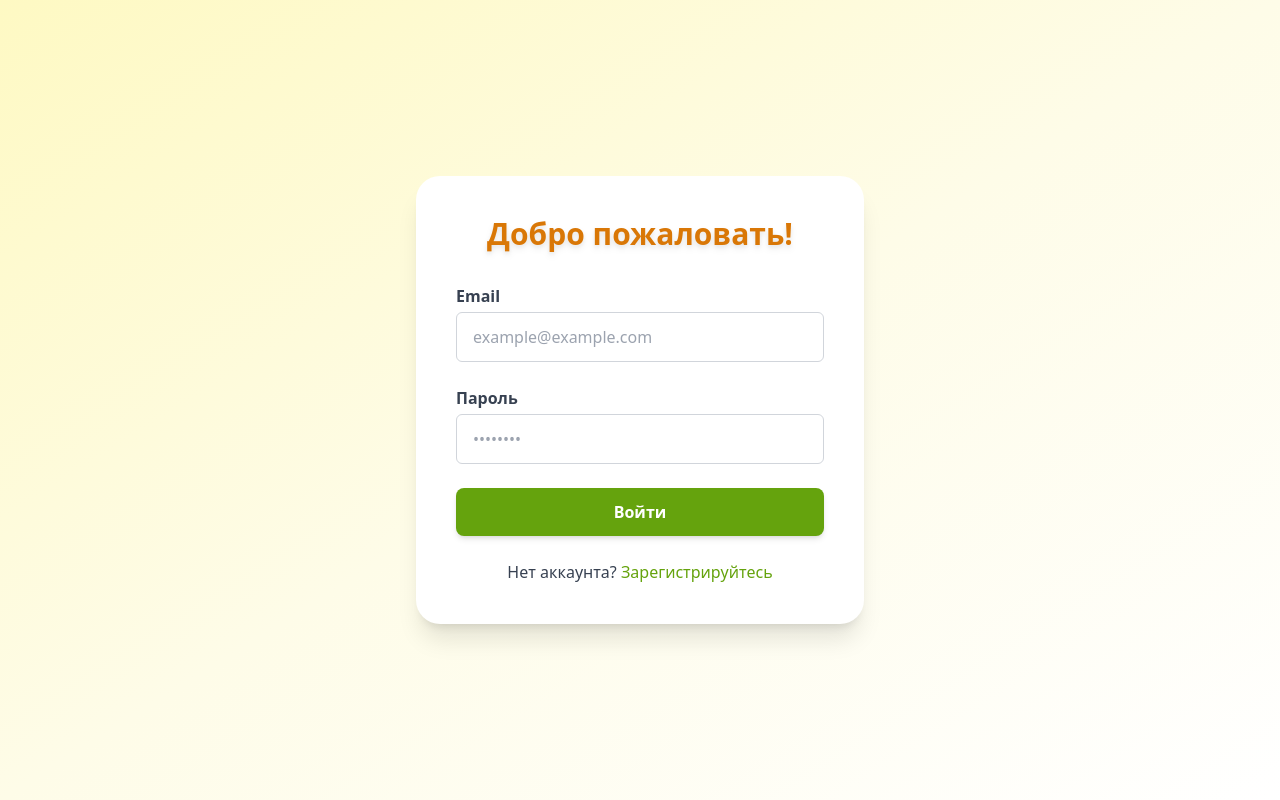
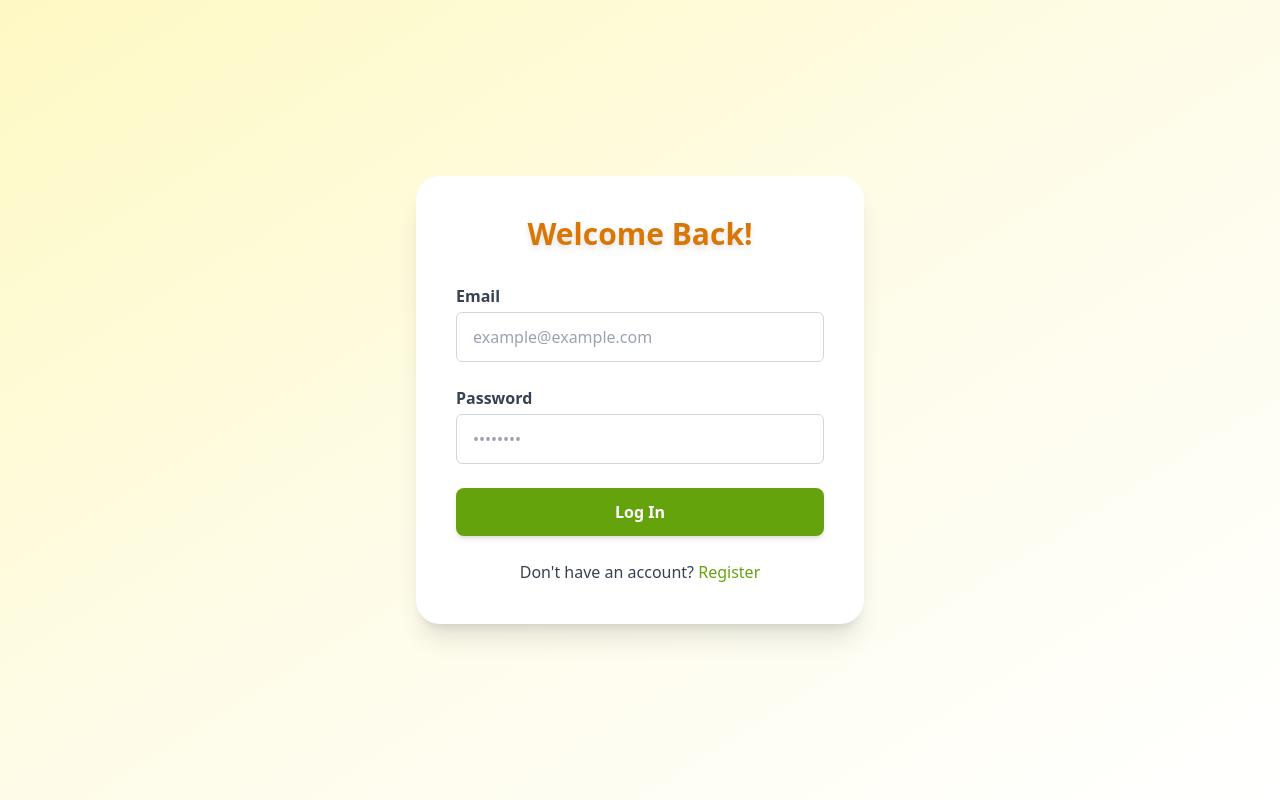
Before and after one commit to MishaKompaniec/recipe-fe, a React (Vite) app: page /auth in a window 1280 px wide. Built offline with nearby package versions, Linux system fonts and the light colour scheme.

Commit message:
fix login

```diff
--- a/src/page/auth/index.tsx
+++ b/src/page/auth/index.tsx
@@ -1,11 +1,11 @@
-import React, { useState } from 'react';
+import { useState, type FC, type FormEvent } from 'react';
 import {
   useLoginMutation,
   useRegisterMutation,
 } from '../../store/services/api';
 import { useNavigate } from 'react-router-dom';
 
-const AuthPage: React.FC = () => {
+const AuthPage: FC = () => {
   const navigate = useNavigate();
   const [formType, setFormType] = useState<'login' | 'register'>('login');
   const [email, setEmail] = useState('');
@@ -24,11 +24,11 @@ const AuthPage: React.FC = () => {
     setConfirmPassword('');
   };
 
-  const handleSubmit = async (e: React.FormEvent) => {
+  const handleSubmit = async (e: FormEvent) => {
     e.preventDefault();
 
     if (formType === 'register' && password !== confirmPassword) {
-      alert('Пароли не совпадают');
+      alert('Passwords do not match');
       return;
     }
 
@@ -36,7 +36,8 @@ const AuthPage: React.FC = () => {
       if (formType === 'login') {
         const result = await login({ email, password }).unwrap();
         localStorage.setItem('token', result.access_token);
-        navigate('/');
+
+        navigate('/', { replace: false });
       } else {
         await register({ email, password }).unwrap();
         setFormType('login');
@@ -46,8 +47,7 @@ const AuthPage: React.FC = () => {
       }
     } catch (error: any) {
       alert(
-        'Ошибка: ' +
-          (error.data?.message || error.error || 'Неизвестная ошибка')
+        'Error: ' + (error.data?.message || error.error || 'Unknown error')
       );
     }
   };
@@ -56,7 +56,7 @@ const AuthPage: React.FC = () => {
     <div className='min-h-screen bg-gradient-to-br from-yellow-100 via-yellow-50 to-white flex items-center justify-center px-4 py-12'>
       <div className='bg-white rounded-3xl shadow-xl w-full max-w-md p-10'>
         <h2 className='text-3xl font-extrabold mb-8 text-center text-amber-600 drop-shadow-md'>
-          {formType === 'login' ? 'Добро пожаловать!' : 'Создайте аккаунт'}
+          {formType === 'login' ? 'Welcome Back!' : 'Create an Account'}
         </h2>
 
         <form onSubmit={handleSubmit} className='space-y-6'>
@@ -81,7 +81,7 @@ const AuthPage: React.FC = () => {
 
           <label htmlFor='password' className='block'>
             <span className='text-gray-700 font-semibold mb-1 block'>
-              Пароль
+              Password
             </span>
             <input
               id='password'
@@ -103,7 +103,7 @@ const AuthPage: React.FC = () => {
           {formType === 'register' && (
             <label htmlFor='confirmPassword' className='block'>
               <span className='text-gray-700 font-semibold mb-1 block'>
-                Подтверждение пароля
+                Confirm Password
               </span>
               <input
                 id='confirmPassword'
@@ -127,17 +127,19 @@ const AuthPage: React.FC = () => {
             className='w-full bg-lime-600 hover:bg-lime-700 text-white font-bold py-3 rounded-lg shadow-md
              transition-colors duration-200 disabled:opacity-50 disabled:cursor-not-allowed'
           >
-            {formType === 'login' ? 'Войти' : 'Зарегистрироваться'}
+            {formType === 'login' ? 'Log In' : 'Register'}
           </button>
         </form>
 
         <p className='mt-6 text-center text-gray-700 font-medium select-none'>
-          {formType === 'login' ? 'Нет аккаунта?' : 'Уже есть аккаунт?'}{' '}
+          {formType === 'login'
+            ? "Don't have an account?"
+            : 'Already have an account?'}{' '}
           <button
             onClick={switchForm}
             className='text-lime-600 hover:text-lime-700 hover:underline focus:outline-none'
           >
-            {formType === 'login' ? 'Зарегистрируйтесь' : 'Войдите'}
+            {formType === 'login' ? 'Register' : 'Log In'}
           </button>
         </p>
 
@@ -145,7 +147,7 @@ const AuthPage: React.FC = () => {
           <p className='mt-4 text-center text-red-600 font-semibold'>
             {(loginError as any)?.data?.message ||
               (registerError as any)?.data?.message ||
-              'Ошибка запроса'}
+              'Request error'}
           </p>
         )}
       </div>
```
